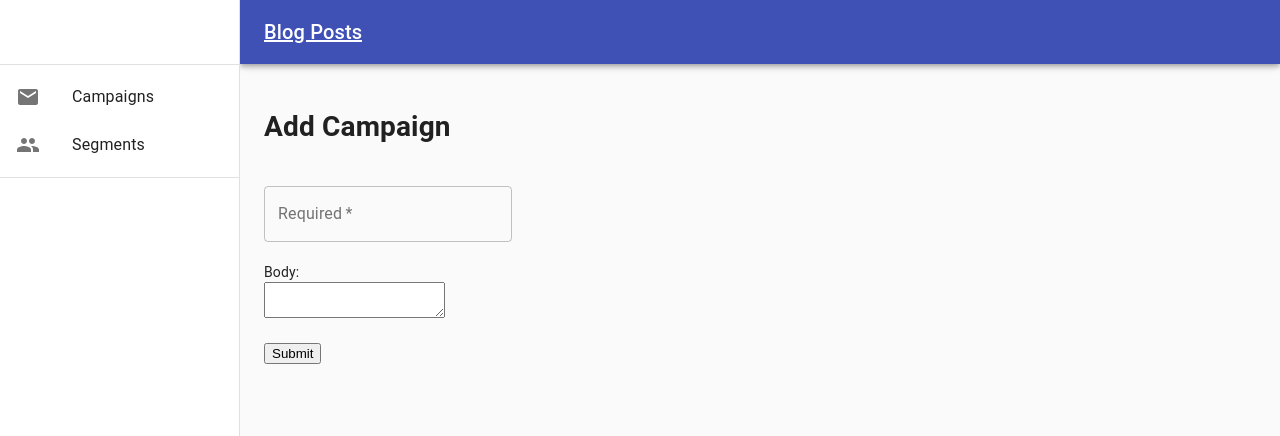
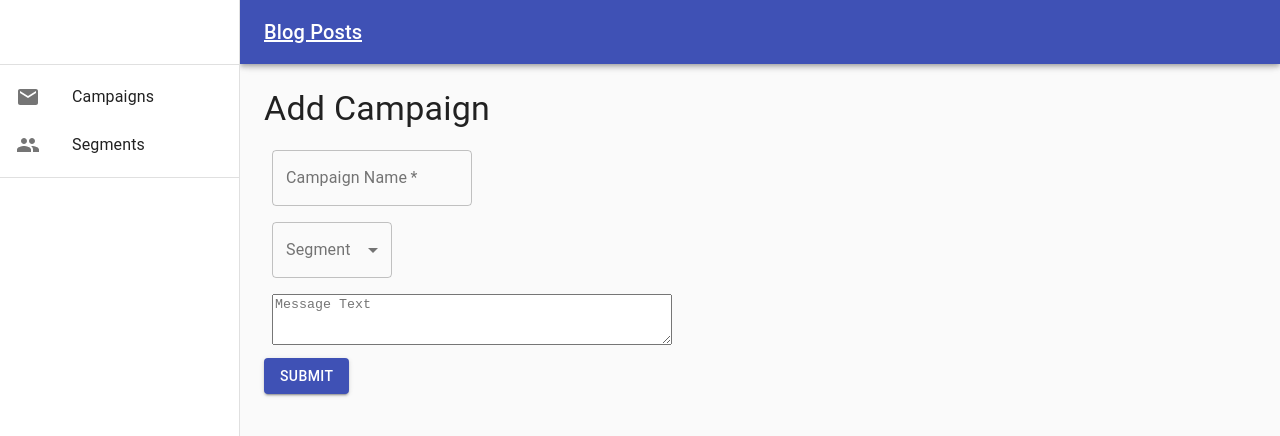
Before and after one commit to coltanium13/pshomework, a React (Create React App) app: page /create-campaign in a window 1280 px wide. Shown: the top 436 px of the page. Built offline with nearby package versions, Linux system fonts and the light colour scheme.

Commit message:
Added segments select
Need to populate segments once reducer is created

```diff
--- a/package.json
+++ b/package.json
@@ -1,5 +1,5 @@
 {
-  "name": "pshwfork",
+  "name": "pshwfork1-08",
   "version": "0.1.0",
   "private": true,
   "dependencies": {
--- a/src/App.js
+++ b/src/App.js
@@ -1,7 +1,7 @@
 import React, { Component, Fragment } from "react";
 import "./App.css";
 import { Provider } from "react-redux";
-import { BrowserRouter as Router, Route, Switch } from "react-router-dom";
+import { BrowserRouter as Router, Route } from "react-router-dom";
 
 import Campaigns from "./components/campaigns/Campaigns";
 import CreateCampaignForm from "./components/campaigns/CreateCampaignForm";
--- a/src/components/campaigns/CreateCampaignForm.js
+++ b/src/components/campaigns/CreateCampaignForm.js
@@ -3,6 +3,14 @@ import { useSelector, useDispatch } from "react-redux";
 import { createCampaign } from "../../actions/campaignActions";
 import TextField from "@material-ui/core/TextField";
 import { makeStyles } from "@material-ui/core/styles";
+import TextareaAutosize from "@material-ui/core/TextareaAutosize";
+import Typography from "@material-ui/core/Typography";
+import { Button, Divider } from "@material-ui/core"
+import InputLabel from '@material-ui/core/InputLabel';
+import MenuItem from '@material-ui/core/MenuItem';
+import FormHelperText from '@material-ui/core/FormHelperText';
+import FormControl from '@material-ui/core/FormControl';
+import Select from '@material-ui/core/Select';
 import uuid from "uuid";
 
 const useStyles = makeStyles(theme => ({
@@ -11,7 +19,18 @@ const useStyles = makeStyles(theme => ({
       margin: theme.spacing(1),
       width: 200
     }
-  }
+  },
+  textArea: {
+    margin: theme.spacing(1),
+    width: 400
+  },
+  formControl: {
+    margin: theme.spacing(1),
+    minWidth: 120,
+  },
+  selectEmpty: {
+    marginTop: theme.spacing(2),
+  },
 }));
 
 const CreateCampaignForm = () => {
@@ -25,6 +44,12 @@ const CreateCampaignForm = () => {
   });
 
   const dispatch = useDispatch();
+
+  const inputLabel = React.useRef(null);
+  const [labelWidth, setLabelWidth] = React.useState(0);
+  React.useEffect(() => {
+    setLabelWidth(inputLabel.current.offsetWidth);
+  }, []);
 
   const onChange = e => {
     setNewCampaign({
@@ -40,6 +65,7 @@ const CreateCampaignForm = () => {
       name: newCampaign.name,
       text: newCampaign.text,
       status: "Preview",
+      segment_id: newCampaign.segment_id,
       id: uuid()
     };
 
@@ -54,28 +80,58 @@ const CreateCampaignForm = () => {
 
   return (
     <div>
-      <h1>Add Campaign</h1>
-      <form onSubmit={onSubmit}>
+      <Typography variant="h4" gutterBottom>
+        Add Campaign
+      </Typography>
+      <form className={classes.root} onSubmit={onSubmit}>
         <div>
-          <br />
           <TextField
             required
             name="name"
             id="name-input"
-            label="Required"
+            label="Campaign Name"
             variant="outlined"
             onChange={onChange}
             value={newCampaign.name}
           />
         </div>
-        <br />
         <div>
-          <label>Body: </label>
-          <br />
-          <textarea name="body" onChange={onChange} value={newCampaign.body} />
+        <FormControl variant="outlined" className={classes.formControl}>
+        <InputLabel ref={inputLabel}>
+          Segment
+        </InputLabel>
+        <Select
+          labelId="segment-select-label"
+          id="segment-select"
+          name="segment_id"
+          value={newCampaign.segment_id}
+          onChange={onChange}
+          labelWidth={labelWidth}
+        >
+          <MenuItem value="">
+            <em>None</em>
+          </MenuItem>
+          <MenuItem value={10}>Ten</MenuItem>
+          <MenuItem value={20}>Twenty</MenuItem>
+          <MenuItem value={30}>Thirty</MenuItem>
+        </Select>
+      </FormControl>
         </div>
-        <br />
-        <button type="submit">Submit</button>
+        <div>
+          <TextareaAutosize
+          className={classes.textArea}
+            aria-label="Message Text"
+            rowsMin={3}
+            placeholder="Message Text"
+          />
+        </div>
+        <Button
+            variant="contained"
+            color="primary"
+            type="submit"
+          >
+            Submit
+          </Button>
       </form>
     </div>
   );
```
